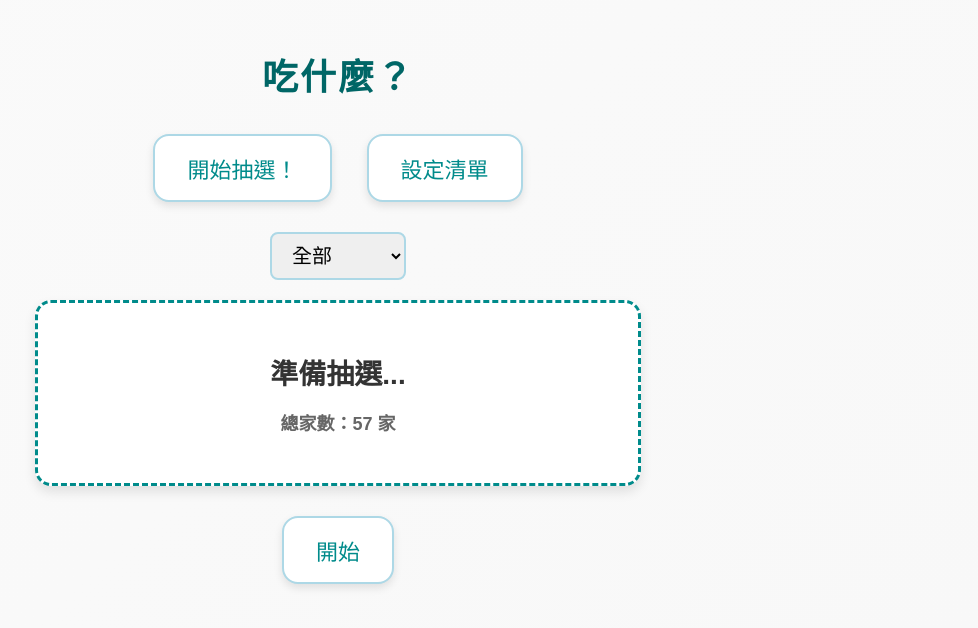
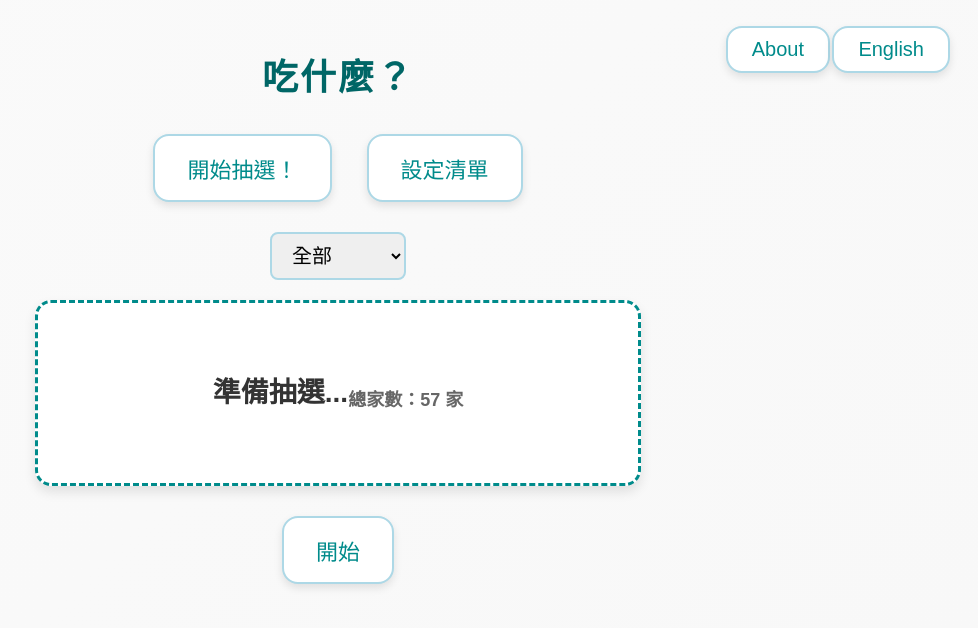
Before and after one commit to bruce0435/whatFood, a plain HTML site: page index.html in a window 1280 px wide. Shown: the whole page, without its empty margins (302-1280 px from the left). Drawn offline with Linux system fonts and the light colour scheme.

Commit message:
Update index.html
ver 1.0.2.0

```diff
--- a/index.html
+++ b/index.html
@@ -1,51 +1,59 @@
 <!DOCTYPE html>
 <html lang="zh-Hant">
 <head>
-<meta charset="UTF-8">
-<title>吃什麼？</title>
-<style>
-    body {
-        font-family: 'Microsoft JhengHei', sans-serif;
-        background: linear-gradient(135deg, #FAFAFA, #f8f8f8);
-        text-align: center;
-        padding: 20px;
-        color: #333;
-    }
-    h1 { margin-top: 20px; font-size: 36px; color: #006666; letter-spacing: 2px; }
+  <meta charset="UTF-8">
+  <title>吃什麼？ / What to Eat?</title>
+  <style>
+ /* ========== 基本樣式 ========== */
+    body{font-family:'Microsoft JhengHei',sans-serif;background:linear-gradient(135deg,#FAFAFA,#f8f8f8);text-align:center;padding:20px;color:#333;position:relative}
+    h1{margin-top:20px;font-size:36px;color:#006666;letter-spacing:2px}
+    h2{font-size:28px;color:#008B8B;margin:24px 0 12px}
+    p{font-size:18px;line-height:1.6;margin:6px 0}
+    ul{list-style:disc;margin:0 auto 20px;padding-left:24px;max-width:680px;text-align:left;font-size:18px;line-height:1.6}
 
-    /* 按鈕與 Tab */
-    .tab { margin-top: 20px; display: flex; flex-wrap: wrap; justify-content: center; gap: 15px; }
-    .tab button, #startBtn, #saveBtn {
-        padding: 16px 32px; font-size: 22px; margin: 10px;
-        border: 2px solid #ADD8E6; background:#FFF; color:#008B8B; cursor:pointer;
-        border-radius: 16px; box-shadow:0 4px 8px rgba(0,0,0,.1);
-        transition:background .3s,color .3s,border-color .3s,box-shadow .3s,transform .2s;
-    }
-    .tab button:hover, #startBtn:hover, #saveBtn:hover {
-        background:#008B8B; color:#FFF; border-color:#008B8B; box-shadow:0 6px 10px rgba(0,0,0,.2);
-    }
+    /* 主按鈕 */
+    .tab button,
+    #startBtn,
+    #saveBtn,
+    .btn,.btn{padding:16px 32px;font-size:22px;margin:10px;border:2px solid #ADD8E6;background:#FFF;color:#008B8B;cursor:pointer;border-radius:16px;box-shadow:0 4px 8px rgba(0,0,0,.1);transition:.3s}
+    .tab button:hover,#startBtn:hover,#saveBtn:hover,.btn:hover,.lang-btn:hover{background:#008B8B;color:#FFF;border-color:#008B8B;box-shadow:0 6px 10px rgba(0,0,0,.2)}
 
-    /* 選單 */
-    #categorySelect,#settingCategorySelect { margin-top:20px; font-size:20px; padding:10px 16px; border-radius:8px; border:2px solid #ADD8E6; }
+    /* 功能列 */
+    .tab{margin-top:20px;display:flex;flex-wrap:wrap;justify-content:center;gap:15px}
+    .lang-btn,.top-btn{position:absolute;top:18px;padding:10px 24px;font-size:20px;border:2px solid #ADD8E6;background:#FFF;color:#008B8B;border-radius:16px;box-shadow:0 4px 8px rgba(0,0,0,.1);transition:.3s}
+    #aboutBtn{right:140px}
+    #langBtn{right:20px}
+
+    select{margin-top:20px;font-size:20px;padding:10px 16px;border-radius:8px;border:2px solid #ADD8E6}
 
     /* 轉盤 */
-    #wheel{width:90%;max-width:600px;height:180px;margin:20px auto;border:3px dashed #008B8B;background:#FFF;overflow:hidden;position:relative;font-size:28px;font-weight:bold;color:#333;display:flex;flex-direction:column;align-items:center;justify-content:center;border-radius:16px;box-shadow:0 6px 12px rgba(0,0,0,.1)}
+    #wheel{width:90%;max-width:600px;height:180px;margin:20px auto;border:3px dashed #008B8B;background:#FFF;display:flex;align-items:center;justify-content:center;font-size:28px;font-weight:bold;border-radius:16px;box-shadow:0 6px 12px rgba(0,0,0,.1)}
     .item{height:48px;line-height:48px}
 
-    /* 最近抽過卡片 */
+    /* 最近抽過 */
     #recentDraws{margin-top:20px;display:flex;justify-content:center;flex-wrap:wrap;gap:10px}
-    .recent-card{padding:10px 20px;background:#E0FFFF;border:2px solid #ADD8E6;border-radius:12px;box-shadow:2px 2px 6px rgba(0,0,0,.1);font-size:16px;cursor:pointer;transition:transform .2s,opacity .2s}
+    .recent-card{padding:10px 20px;background:#E0FFFF;border:2px solid #ADD8E6;border-radius:12px;box-shadow:2px 2px 6px rgba(0,0,0,.1);font-size:16px;cursor:pointer;transition:.2s}
     .recent-card:hover{transform:scale(1.05)}
     .recent-card:active{opacity:.6}
 
     #totalCount,#settingTotalCount{margin-top:10px;font-size:18px;color:#666}
     #foodList{width:90%;max-width:400px;height:220px;font-size:18px;padding:10px;border:2px solid #ADD8E6;border-radius:8px}
 
-    @media(max-width:600px){h1{font-size:28px}.tab button,#startBtn,#saveBtn{width:90%;padding:14px 24px;font-size:20px}#wheel{height:160px;font-size:24px}#foodList{height:200px}}
-</style>
+    /* About */
+    #aboutPage{display:none;max-width:860px;margin:0 auto;text-align:center}
+
+    @media(max-width:600px){h1{font-size:28px}.tab button,#startBtn,#saveBtn{width:90%;padding:14px 24px;font-size:20px}.lang-btn,.top-btn{font-size:18px;padding:8px 20px}#aboutBtn{right:110px}#wheel{height:160px;font-size:24px}#foodList{height:200px}}
+  </style>
 </head>
 <body>
-<h1>吃什麼？</h1>
+<!-- 語言切換按鈕 (右上角) -->
+<button id="aboutBtn" class="lang-btn" style="right:140px;">About</button>
+<button id="langBtn" class="lang-btn">English</button>
+
+<!-- 主標題 -->
+<h1 id="pageTitle">吃什麼？</h1>
+
+<!-- 主功能Tab -->
 <div class="tab">
   <button id="wheelTab">開始抽選！</button>
   <button id="settingTab">設定清單</button>
@@ -79,115 +87,339 @@
   <button id="saveBtn">儲存清單</button>
 </div>
 
+<!-- About 頁 -->
+<div id="aboutPage" style="display:none;">
+  <h2>吃什麼？- 美食抽選轉盤</h2>
+  <p>一個輕量級的美食抽選網頁，幫助你快速決定今天吃什麼！只要點擊「開始抽選！」，系統會從預設清單中，隨機選出一家店家。</p>
+
+  <h2>功能特色</h2>
+  <ul>
+    <li>支援三大分類：正餐／小吃／飲料甜點</li>
+    <li>按鈕切換轉盤與清單設定頁</li>
+    <li>可自訂分類內店家清單</li>
+    <li>抽選動畫會慢慢減速，增加期待感</li>
+    <li>防止連抽到同一家</li>
+    <li>簡潔清爽的介面設計</li>
+  </ul>
+
+  <button id="backHome" class="btn">回到首頁</button>
+</div>
+
 <script>
-document.addEventListener('DOMContentLoaded',()=>{
-  /* ------------ 資料區 ------------ */
-  const foods={
-    main:['熊家湯包','巫茶泰','巫泰式燒烤','味泉米糕店','小川家','海將軍12元壽司','御姐越南法式手工麵包','享麻酸辣粉','川涼涼滷KAWARYORYO','夯霸燒肉飯','麵先森滑蛋蝦仁飯','夜夜見來蛋包飯','沙茶魷魚焿','忠孝路小籠包','牧禾堂','大胖排骨飯.蚵仔煎','1973古早味陽春麵','忠孝夜市廣式滷味','狀元紅廣東粥、鍋燒麵','胖嫂大餛飩','好萊自助餐','幸花鷄白湯拉麵','源池上飯包','鷄伯嘉義火雞肉飯','朝正泰南洋料理','唯吾知足自在素食'],
-    snack:['徐大姐炸香香','怪獸披薩','卡霸咬一口 Tasty Bitez','肉一手 肉夾饃','老牌潤餅大王','Q禾豐邑地瓜球','可以可以地瓜球','蛋四分雞蛋仔交易所','掌門人雞蛋糕','菱角俠菱角酥','阿緣鹽酥雞','興達港香炸螃蟹','望高樓 串串燒 雞蛋仔','植人炸雞忠孝總店','益廚現烤酥皮濃湯'],
-    dessert:['茗陽甘蔗牛奶大王','炎伯紅茶','蔡家豆花','永德堂','巫茶泰','50嵐','清心','參杯','大苑子','台灣第一味','南海茶道','古玥茶','花茶大師','新井茶','大茗','龜記茗品']
+/* ---------- 多語系文字 ---------- */
+const i18n = {
+  zh: {
+    title: "吃什麼？",
+    wheelTab: "開始抽選！",
+    settingTab: "設定清單",
+    start: "開始",
+    save: "儲存清單",
+    lang: "English",
+    cat: {
+      all: "全部",
+      main: "正餐",
+      snack: "小吃",
+      dessert: "飲料甜點",
+    },
+	aboutBtn:'About',
+	home:'回到首頁' ,
+  },
+  en: {
+    title: "What to Eat?",
+    wheelTab: "Spin!",
+    settingTab: "Settings",
+    start: "Start",
+    save: "Save",
+    lang: "中文",
+    cat: {
+      all: "All",
+      main: "Main",
+      snack: "Snack",
+      dessert: "Dessert",
+    }, aboutBtn:'關於', home:'Home' ,
+  },
+};
+let lang = "zh";
+function applyLang() {
+  const t = i18n[lang];
+  document.getElementById("pageTitle").textContent = t.title;
+  document.getElementById("wheelTab").textContent = t.wheelTab;
+  document.getElementById("settingTab").textContent = t.settingTab;
+  document.getElementById("startBtn").textContent = t.start;
+  document.getElementById("saveBtn").textContent = t.save;
+  document.getElementById("langBtn").textContent = t.lang;
+
+  // 轉盤頁下拉選單
+  const cSel = document.getElementById("categorySelect").options;
+  cSel[0].text = t.cat.all;
+  cSel[1].text = t.cat.main;
+  cSel[2].text = t.cat.snack;
+  cSel[3].text = t.cat.dessert;
+
+  // 設定頁下拉選單 (main/snack/dessert)
+  const sSel = document.getElementById("settingCategorySelect").options;
+  sSel[0].text = t.cat.main;
+  sSel[1].text = t.cat.snack;
+  sSel[2].text = t.cat.dessert;
+  aboutBtn.textContent = t.aboutBtn;
+  backHome.textContent = t.home;
+}
+
+/* ---------- 其餘功能 ---------- */
+window.addEventListener("DOMContentLoaded", () => {
+  /* 取得 DOM 變數 */
+  const categorySelect = document.getElementById("categorySelect");
+  const settingCategorySelect = document.getElementById("settingCategorySelect");
+  const itemContainer = document.getElementById("itemContainer");
+  const totalCount = document.getElementById("totalCount");
+  const settingTotalCount = document.getElementById("settingTotalCount");
+  const recentDraws = document.getElementById("recentDraws");
+  const langBtn = document.getElementById("langBtn");
+  const wheelTab = document.getElementById("wheelTab");
+  const settingTab = document.getElementById("settingTab");
+  const startBtn = document.getElementById("startBtn");
+  const saveBtn = document.getElementById("saveBtn");
+  const foodList = document.getElementById("foodList");
+
+  /* 店家清單 */
+  const foods = {
+    main: [
+      "熊家湯包",
+      "巫茶泰",
+      "巫泰式燒烤",
+      "味泉米糕店",
+      "小川家",
+      "海將軍12元壽司",
+      "御姐越南法式手工麵包",
+      "享麻酸辣粉",
+      "川涼涼滷KAWARYORYO",
+      "夯霸燒肉飯",
+      "麵先森滑蛋蝦仁飯",
+      "夜夜見來蛋包飯",
+      "沙茶魷魚焿",
+      "忠孝路小籠包",
+      "牧禾堂",
+      "大胖排骨飯.蚵仔煎",
+      "1973古早味陽春麵",
+      "忠孝夜市廣式滷味",
+      "狀元紅廣東粥、鍋燒麵",
+      "胖嫂大餛飩",
+      "好萊自助餐",
+      "幸花鷄白湯拉麵",
+      "源池上飯包",
+      "鷄伯嘉義火雞肉飯",
+      "朝正泰南洋料理",
+      "唯吾知足自在素食",
+    ],
+    snack: [
+      "徐大姐炸香香",
+      "怪獸披薩",
+      "卡霸咬一口 Tasty Bitez",
+      "肉一手 肉夾饃",
+      "老牌潤餅大王",
+      "Q禾豐邑地瓜球",
+      "可以可以地瓜球",
+      "蛋四分雞蛋仔交易所",
+      "掌門人雞蛋糕",
+      "菱角俠菱角酥",
+      "阿緣鹽酥雞",
+      "興達港香炸螃蟹",
+      "望高樓 串串燒 雞蛋仔",
+      "植人炸雞忠孝總店",
+      "益廚現烤酥皮濃湯",
+    ],
+    dessert: [
+      "茗陽甘蔗牛奶大王",
+      "炎伯紅茶",
+      "蔡家豆花",
+      "永德堂",
+      "巫茶泰",
+      "50嵐",
+      "清心",
+      "參杯",
+      "大苑子",
+      "台灣第一味",
+      "南海茶道",
+      "古玥茶",
+      "花茶大師",
+      "新井茶",
+      "大茗",
+      "龜記茗品",
+    ],
   };
 
-  /* ------------ 變數/DOM ------------ */
-  let currentFoods=[];
-  const recentMax=3;
-  let recentDrawsList=[];
+  let currentFoods = [];
+  let recentDrawsList = []; // 抽過的陣列
+  const recentMax = 3; // 不重複次數
 
-  const itemContainer=document.getElementById('itemContainer');
-  const totalCount=document.getElementById('totalCount');
-  const settingTotalCount=document.getElementById('settingTotalCount');
-  const categorySelect=document.getElementById('categorySelect');
-  const settingCategorySelect=document.getElementById('settingCategorySelect');
-  const foodList=document.getElementById('foodList');
-  const recentDrawsContainer=document.getElementById('recentDraws');
-
-  /* ------------ 共用函式 ------------ */
-  function renderRecentCards(){
-    recentDrawsContainer.innerHTML=recentDrawsList
-      .map((food,idx)=>`<div class="recent-card" data-idx="${idx}">${food}</div>`)
-      .join('');
+  /* 函式：渲染最近抽過 */
+  function renderRecent() {
+    recentDraws.innerHTML = recentDrawsList
+      .map(
+        (food, idx) =>
+          `<div class="recent-card" data-idx="${idx}">${food}</div>`
+      )
+      .join("");
   }
 
-  function createItems(){
-    totalCount.style.display='block';
-    itemContainer.innerHTML='<div class="item">準備抽選...</div>';
+  /* 函式：初始化轉盤顯示 */
+  function createItems() {
+    totalCount.style.display = "block";
+    itemContainer.innerHTML = "<div class='item'>準備抽選...</div>";
   }
 
-  function loadFoods(){
-    const cat=categorySelect.value;
-    currentFoods=(cat==='all')?[...foods.main,...foods.snack,...foods.dessert]:foods[cat];
-    totalCount.textContent=`總家數：${currentFoods.length} 家`;
+  /* 函式：載入清單 (for 轉盤) */
+  function loadFoods() {
+    const cat = categorySelect.value;
+    if (cat === "all") {
+      currentFoods = [
+        ...foods.main,
+        ...foods.snack,
+        ...foods.dessert,
+      ];
+    } else {
+      currentFoods = foods[cat];
+    }
+    totalCount.textContent = `總家數：${currentFoods.length} 家`;
     createItems();
   }
 
-  function loadSettingFoods(){
-    const cat=settingCategorySelect.value;
-    foodList.value=foods[cat].join('\n');
-    settingTotalCount.textContent=`總家數：${foods[cat].length} 家`;
+  /* 函式：載入清單 (for 設定) */
+  function loadSettingFoods() {
+    const cat = settingCategorySelect.value;
+    foodList.value = foods[cat].join("\n");
+    settingTotalCount.textContent = `總家數：${foods[cat].length} 家`;
   }
 
-  /* ------------ 抽選 ------------ */
-  function startSpin(){
-    totalCount.style.display='none';
-    if(!currentFoods.length){alert('此分類沒有資料，請重新選擇！');return;}
-    let elapsed=0,interval=50;
-    const totalDuration=4000,maxInterval=300;
-    const timer=setInterval(()=>{
-      let idx=Math.floor(Math.random()*currentFoods.length);
-      let food=currentFoods[idx];
-      while(recentDrawsList.includes(food)&&currentFoods.length>recentMax){
-        idx=Math.floor(Math.random()*currentFoods.length);
-        food=currentFoods[idx];
+  /* 函式：開始抽選 */
+  function startSpin() {
+    if (!currentFoods.length) {
+      alert("此分類沒有資料，請重新選擇！");
+      return;
+    }
+    totalCount.style.display = "none";
+
+    let elapsed = 0;
+    let interval = 50;
+    const maxInterval = 300;
+    const totalDuration = 4000;
+
+    const timer = setInterval(() => {
+      // 隨機抽
+      let idx = Math.floor(Math.random() * currentFoods.length);
+      let selectedFood = currentFoods[idx];
+
+      // 避免最近 N 次重複
+      while (
+        recentDrawsList.includes(selectedFood) &&
+        currentFoods.length > recentMax
+      ) {
+        idx = Math.floor(Math.random() * currentFoods.length);
+        selectedFood = currentFoods[idx];
       }
-      itemContainer.innerHTML=`<div class="item">${food}</div>`;
-      elapsed+=interval;
-      if(elapsed>=totalDuration){
+
+      // 顯示
+      itemContainer.innerHTML = `<div class="item">${selectedFood}</div>`;
+      elapsed += interval;
+
+      // 時間到 -> 定案
+      if (elapsed >= totalDuration) {
         clearInterval(timer);
-        recentDrawsList.unshift(food);
-        if(recentDrawsList.length>recentMax)recentDrawsList.pop();
-        renderRecentCards();
+        // 更新最近抽過
+        recentDrawsList.unshift(selectedFood);
+        if (recentDrawsList.length > recentMax) {
+          recentDrawsList.pop();
+        }
+        renderRecent();
       }
-      if(interval<maxInterval)interval+=10;
-    },interval);
+      // 漸增速度
+      if (interval < maxInterval) interval += 10;
+    }, interval);
   }
 
-  /* ------------ 事件：小卡點擊刪除 ------------ */
-  recentDrawsContainer.addEventListener('click',e=>{
-    const card=e.target.closest('.recent-card');
-    if(!card)return;
-    const idx=+card.dataset.idx;
-    recentDrawsList.splice(idx,1);
-    renderRecentCards();
+  /* 事件：小卡片點擊 -> 刪除 */
+  recentDraws.addEventListener("click", (e) => {
+    const card = e.target.closest(".recent-card");
+    if (!card) return; // 不是點到卡片
+    const idx = +card.dataset.idx;
+    recentDrawsList.splice(idx, 1);
+    renderRecent();
   });
 
-  /* ------------ 儲存清單 ------------ */
-  function saveFoods(){
-    const cat=settingCategorySelect.value;
-    foods[cat]=foodList.value.split('\n').map(s=>s.trim()).filter(Boolean);
-    alert('已儲存清單！');
-    settingTotalCount.textContent=`總家數：${foods[cat].length} 家`;
+  /* 函式：儲存清單 (for 設定頁) */
+  function saveFoods() {
+    const cat = settingCategorySelect.value;
+    foods[cat] = foodList.value
+      .split("\n")
+      .map((s) => s.trim())
+      .filter(Boolean);
+    alert("已儲存清單！");
+    settingTotalCount.textContent = `總家數：${foods[cat].length} 家`;
   }
 
-  /* ------------ 分頁切換 ------------ */
-  function showPage(p){
-    document.getElementById('wheelPage').style.display=p==='wheelPage'?'block':'none';
-    document.getElementById('settingsPage').style.display=p==='settingsPage'?'block':'none';
-    if(p==='wheelPage')createItems();
+  /* 函式：分頁切換 */
+  function showPage(p) {
+    document.getElementById("wheelPage").style.display =
+      p === "wheelPage" ? "block" : "none";
+    document.getElementById("settingsPage").style.display =
+      p === "settingsPage" ? "block" : "none";
+    if (p === "wheelPage") {
+      createItems();
+    }
   }
 
-  /* ------------ 綁定事件 ------------ */
-  document.getElementById('wheelTab').onclick=()=>showPage('wheelPage');
-  document.getElementById('settingTab').onclick=()=>showPage('settingsPage');
-  document.getElementById('startBtn').onclick=startSpin;
-  document.getElementById('saveBtn').onclick=saveFoods;
-  categorySelect.onchange=loadFoods;
-  settingCategorySelect.onchange=loadSettingFoods;
+  /* 多語系應用 */
+  function applyLang() {
+    const t = i18n[lang];
+    document.getElementById("pageTitle").textContent = t.title;
+    wheelTab.textContent = t.wheelTab;
+    settingTab.textContent = t.settingTab;
+    startBtn.textContent = t.start;
+    saveBtn.textContent = t.save;
+    langBtn.textContent = t.lang;
 
-  /* ------------ 初始化 ------------ */
-  createItems();
+    // 轉盤頁下拉選單
+    const cSel = categorySelect.options;
+    cSel[0].text = t.cat.all;
+    cSel[1].text = t.cat.main;
+    cSel[2].text = t.cat.snack;
+    cSel[3].text = t.cat.dessert;
+
+    // 設定頁下拉選單
+    const sSel = settingCategorySelect.options;
+    sSel[0].text = t.cat.main;
+    sSel[1].text = t.cat.snack;
+    sSel[2].text = t.cat.dessert;
+  }
+
+  function showPage(p) {
+  wheelPage.style.display   = p === "wheelPage"   ? "block" : "none";
+  settingsPage.style.display= p === "settingsPage"? "block" : "none";
+  aboutPage.style.display   = p === "aboutPage"   ? "block" : "none";
+
+  if (p === "wheelPage") createItems();   // 回首頁時重置轉盤
+}
+
+  /* 初始化 */
+  applyLang(); // 初始化語言
+  showPage("wheelPage"); // 預設顯示轉盤頁
   loadFoods();
   loadSettingFoods();
-  renderRecentCards();
+  renderRecent();
+
+  /* 綁定事件 */
+  langBtn.onclick = () => {
+    lang = lang === "zh" ? "en" : "zh";
+    applyLang();
+  };
+  aboutBtn.onclick = () => showPage("aboutPage");
+backHome.onclick = () => showPage("wheelPage");
+  wheelTab.onclick = () => showPage("wheelPage");
+  settingTab.onclick = () => showPage("settingsPage");
+  startBtn.onclick = startSpin;
+  saveBtn.onclick = saveFoods;
+  categorySelect.onchange = loadFoods;
+  settingCategorySelect.onchange = loadSettingFoods;
 });
 </script>
 </body>
```
